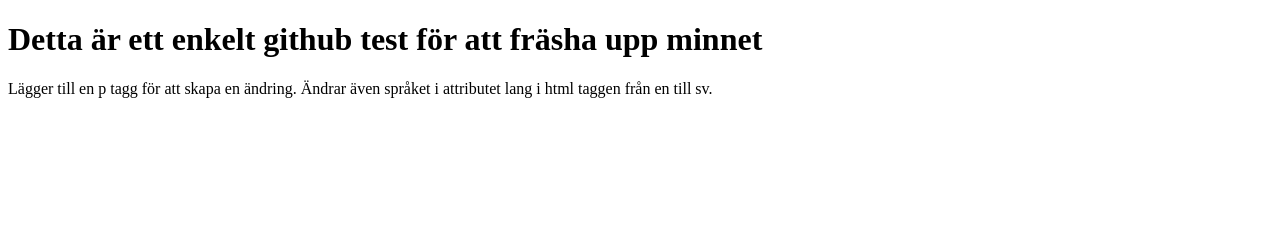
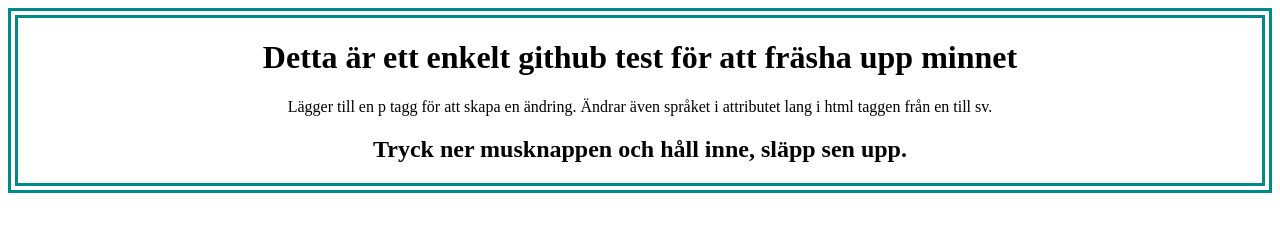
Before and after one commit to i19matla/memory-refresh, a plain HTML site: page index.html in a window 1280 px wide. Drawn offline with Linux system fonts and the light colour scheme.

Commit message:
Added javascript inline in tags
Changes the textcolor based on how the user clicks.

```diff
--- a/index.html
+++ b/index.html
@@ -5,9 +5,18 @@
     <meta http-equiv="X-UA-Compatible" content="IE=edge">
     <meta name="viewport" content="width=device-width, initial-scale=1.0">
     <title>Git hub test</title>
+    <style>
+        main {
+            border: 10px double darkcyan;
+            text-align: center;
+        }
+    </style>
 </head>
 <body>
-    <h1>Detta är ett enkelt github test för att fräsha upp minnet</h1>
-    <p>Lägger till en p tagg för att skapa en ändring. Ändrar även språket i attributet lang i html taggen från en till sv.</p>
+    <main onmousedown="this.style.color = 'red';" onmouseup="this.style.color = 'blue';">
+        <h1>Detta är ett enkelt github test för att fräsha upp minnet</h1>
+        <p>Lägger till en p tagg för att skapa en ändring. Ändrar även språket i attributet lang i html taggen från en till sv.</p>
+        <h2>Tryck ner musknappen och håll inne, släpp sen upp.</h2>
+    </main>
 </body>
 </html>
```
